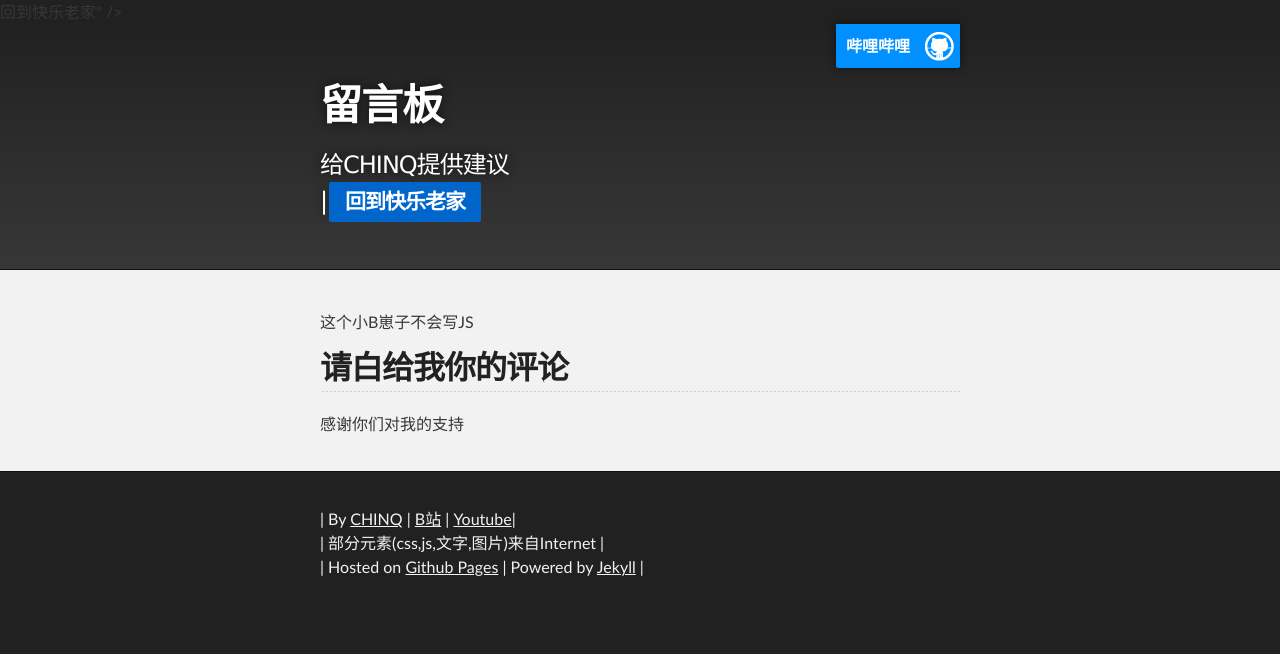
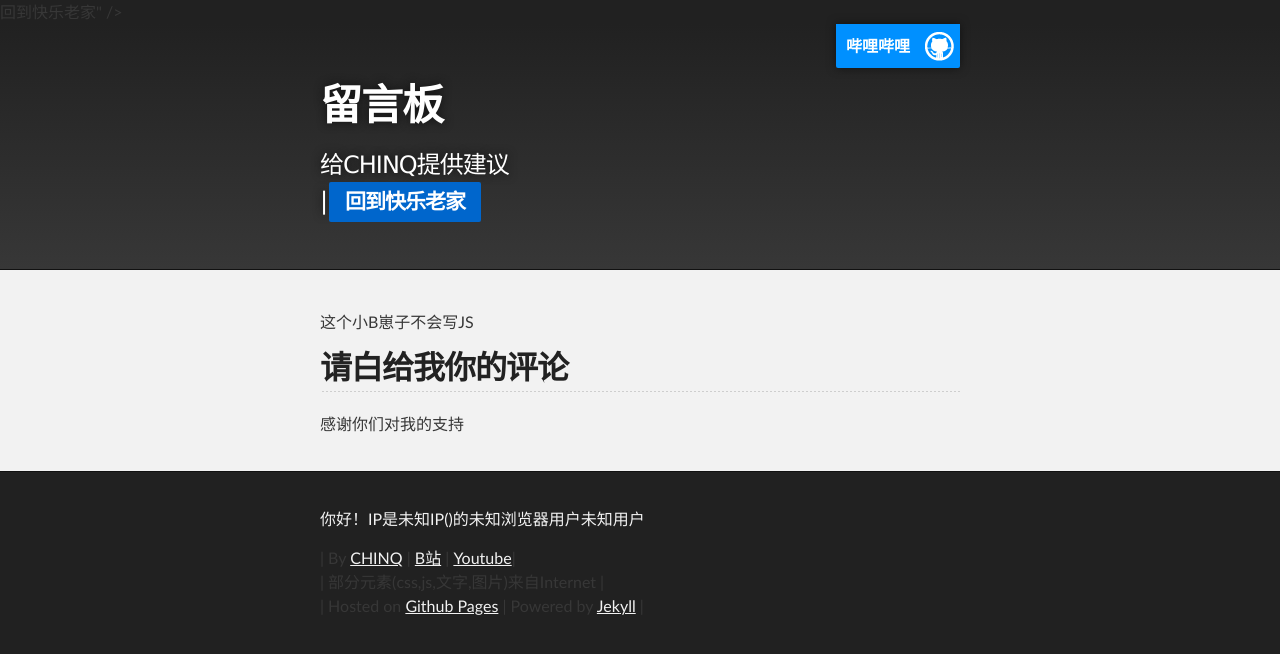
Before and after one commit to O7I2/o7i2.github.io, a Jekyll site: the page built from talk.html, in a window 1280 px wide. Shown: the top 654 px of the page. Built offline with Jekyll 4.4.1, drawn with Linux system fonts in a browser that asks for light colours; comment, search, counter and statistics services are not loaded.

Commit message:
Update footer.html

```diff
--- a/_includes/footer.html
+++ b/_includes/footer.html
@@ -7,6 +7,9 @@
 </p>
 <!-- ABOUT -->
 <p id="about">
+
+你好！IP是<span id="ip" onmouseover="this.innerHTML=ip" onmouseout="this.innerHTML=ip_2">未知IP</span>(<span id="location"></span>)的<span id="browser">未知浏览器</span>用户<span id="username" ondblclick="this.innerHTML=username('set')" title="双击修改名字">未知用户</span></p>
+
 | By <a href="https://github.com/CHINQblog" target="_blank">CHINQ</a> | <a href="https://space.bilibili.com/341532844" target="_blank">B站</a> | <a href="https://www.youtube.com/channel/UCQzzMjMBa9Z3REpdIYaUa7g?view_as=subscriber" target="_blank">Youtube</a>|<br />
 <!-- Info -->
 | 部分元素(css,js,文字,图片)来自Internet |<br />| Hosted on <a href="https://pages.github.com" target="_blank">Github Pages</a> | Powered by <a href="https://jekyllrb.com/" target="_blank">Jek</a><a href="https://jekyllcn.com/" target="_blank">yll</a> <!--& <a href="//o7i2.github.io">O7I2</a> -->|
```
